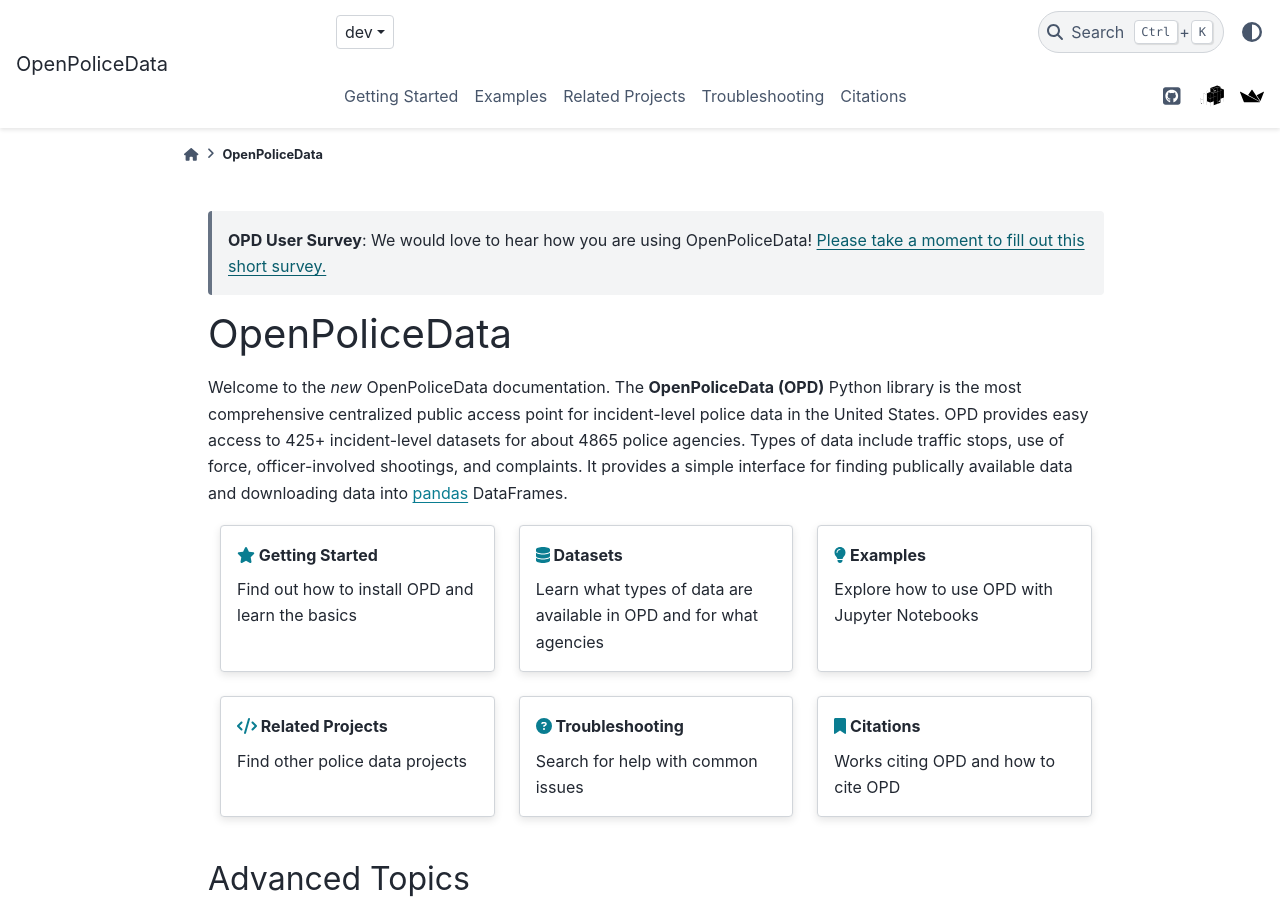
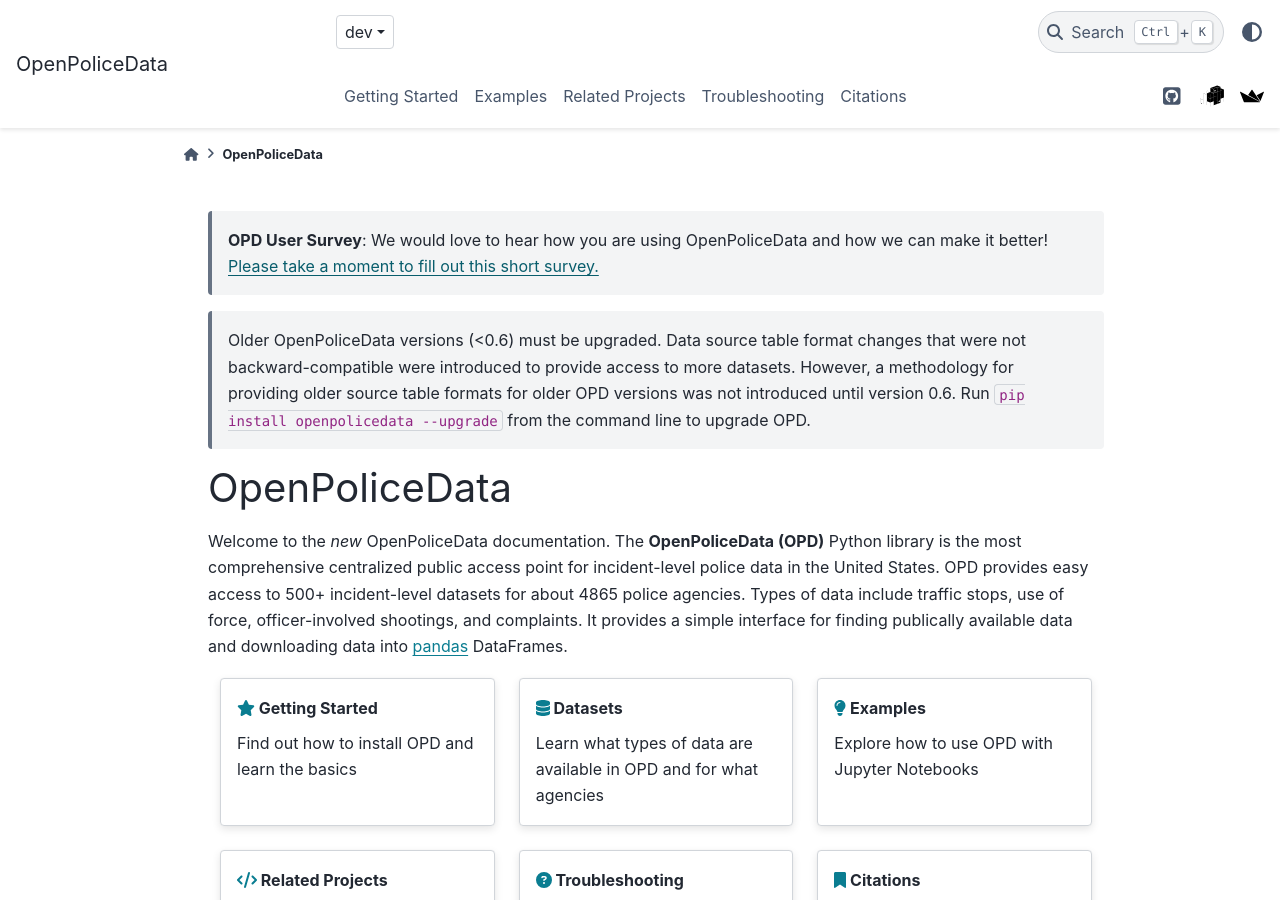
Before and after one commit to openpolicedata/openpolicedata, a Sphinx documentation site: the page built from docs/source/documentation.md, in a window 1280 px wide and 900 px high. Built offline with Sphinx 7.4.7 and the PyData theme 0.15.4, drawn with Linux system fonts in a browser that asks for light colours; pages that are not in the unit, such as notebooks, are missing from menus; the version number could not be read and is left out.

Commit message:
Final commits to update version to 0.9

````diff
--- a/docs/source/_static/switcher.json
+++ b/docs/source/_static/switcher.json
@@ -3,11 +3,16 @@
       "version": "dev",
       "url": "https://openpolicedata.readthedocs.io/en/latest/"
     },
-
     {
-      "name": "0.8 (stable)",
+      "name": "0.9 (stable)",
+      "version": "v0.9",
+      "url": "https://openpolicedata.readthedocs.io/en/stable/",
+      "preferred": true
+    },
+    {
+      "name": "0.8",
       "version": "v0.8",
-      "url": "https://openpolicedata.readthedocs.io/en/stable/",
+      "url": "https://openpolicedata.readthedocs.io/en/v0.8/",
       "preferred": true
     },
     {
--- a/docs/source/documentation.md
+++ b/docs/source/documentation.md
@@ -18,11 +18,13 @@
 citations/index.md
 ```
 
-> **OPD User Survey**: We would love to hear how you are using OpenPoliceData! [Please take a moment to fill out this short survey.](https://docs.google.com/forms/d/e/1FAIpQLScvhcKQwvPmUK6wV0YKQipGsTsz0uzyVdT8FQsQ5g2RBvNh0g/viewform?usp=pp_url)
+> **OPD User Survey**: We would love to hear how you are using OpenPoliceData and how we can make it better! [Please take a moment to fill out this short survey.](https://docs.google.com/forms/d/e/1FAIpQLScvhcKQwvPmUK6wV0YKQipGsTsz0uzyVdT8FQsQ5g2RBvNh0g/viewform?usp=pp_url)
+
+> Older OpenPoliceData versions (<0.6) must be upgraded. Data source table format changes that were not backward-compatible were introduced to provide access to more datasets. However, a methodology for providing older source table formats for older OPD versions was not introduced until version 0.6. Run `pip install openpolicedata --upgrade` from the command line to upgrade OPD.
 
 # OpenPoliceData
 
-Welcome to the *new* OpenPoliceData documentation. The **OpenPoliceData (OPD)** Python library is the most comprehensive centralized public access point for incident-level police data in the United States. OPD provides easy access to 425+ incident-level datasets for about 4865 police agencies. Types of data include traffic stops, use of force, officer-involved shootings, and complaints. It provides a simple interface for finding publically available data and downloading data into [pandas](https://pandas.pydata.org/) DataFrames.
+Welcome to the *new* OpenPoliceData documentation. The **OpenPoliceData (OPD)** Python library is the most comprehensive centralized public access point for incident-level police data in the United States. OPD provides easy access to 500+ incident-level datasets for about 4865 police agencies. Types of data include traffic stops, use of force, officer-involved shootings, and complaints. It provides a simple interface for finding publically available data and downloading data into [pandas](https://pandas.pydata.org/) DataFrames.
 
 <!-- https://fontawesome.com/icons?d=gallery&amp%3Bm=free -->
 
--- a/docs/source/index.md
+++ b/docs/source/index.md
@@ -18,11 +18,11 @@
 citations/index.md
 ```
 
-> **OPD User Survey**: We would love to hear how you are using OpenPoliceData! [Please take a moment to fill out this short survey.](https://docs.google.com/forms/d/e/1FAIpQLScvhcKQwvPmUK6wV0YKQipGsTsz0uzyVdT8FQsQ5g2RBvNh0g/viewform?usp=pp_url)
+> **OPD User Survey**: We would love to hear how you are using OpenPoliceData and how we can make it better! [Please take a moment to fill out this short survey.](https://docs.google.com/forms/d/e/1FAIpQLScvhcKQwvPmUK6wV0YKQipGsTsz0uzyVdT8FQsQ5g2RBvNh0g/viewform?usp=pp_url)
 
 # OpenPoliceData
 
-**OpenPoliceData (OPD)** aims to make it easier to access and analyze police data. OPD's police data download tools provide the most comprehensive centralized public access to incident-level police data in the United States. Currently, our tools enable easy access to 425+ incident-level datasets for about 4865 police agencies. Types of data include traffic stops, use of force, officer-involved shootings, and complaints. All data is sourced either directly from police departments or state agencies or through the [Stanford Open Policing Project](https://openpolicing.stanford.edu/). When data is loaded by OPD, the returned data is unmodified (with the exception of formatting known date fields) from what appears on the source's site, and OPD provides links to the original data for transparency. In the future, we hope to expand our offerings to include data dashboards that allow users to do basic analysis of OPD's datasets using web apps.
+**OpenPoliceData (OPD)** aims to make it easier to access and analyze police data. OPD's police data download tools provide the most comprehensive centralized public access to incident-level police data in the United States. Currently, our tools enable easy access to 500+ incident-level datasets for about 4865 police agencies. Types of data include traffic stops, use of force, officer-involved shootings, and complaints. All data is sourced either directly from police departments or state agencies or through the [Stanford Open Policing Project](https://openpolicing.stanford.edu/). When data is loaded by OPD, the returned data is unmodified (with the exception of formatting known date fields) from what appears on the source's site, and OPD provides links to the original data for transparency. In the future, we hope to expand our offerings to include data dashboards that allow users to do basic analysis of OPD's datasets using web apps.
 
 Here are the current tools provided by OpenPoliceData:
 
--- a/pyproject.toml
+++ b/pyproject.toml
@@ -9,7 +9,11 @@
   { name="Matt Sowd", email="openpolicedata@gmail.com" },
   { name="Paul Otto", email="potto@ieee.org" },
 ]
-description = "The OpenPoliceData (OPD) Python library is the most comprehensive centralized public access point for incident-level police data in the United States. OPD provides easy access to 425+ incident-level datasets for about 4865 police agencies. Types of data include traffic stops, use of force, officer-involved shootings, and complaints."
+description = """
+The OpenPoliceData (OPD) Python library is the most comprehensive centralized public access point for incident-level police data
+in the United States. OPD provides easy access to 500+ incident-level datasets for about 4865 police agencies. Types of data include
+traffic stops, use of force, officer-involved shootings, and complaints.
+"""
 readme = "README.md"
 license = {file = 'LICENSE'}
 requires-python = ">=3.9"
````
Also changed, not shown: CHANGELOG.md (+13 -2 lines), README.md (+22 -20 lines), dev/pypi_upload_checklist.md (+1 -0 lines), docs/source/citations/index.md (+1 -1 lines), 3 other files.
